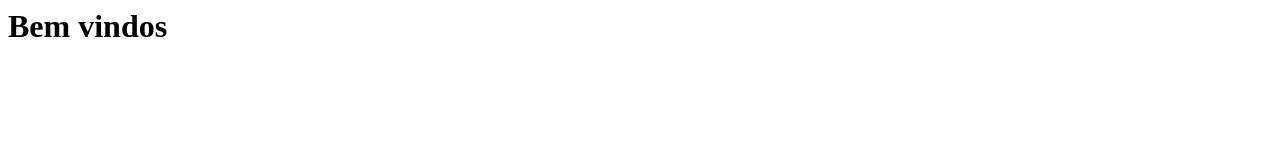
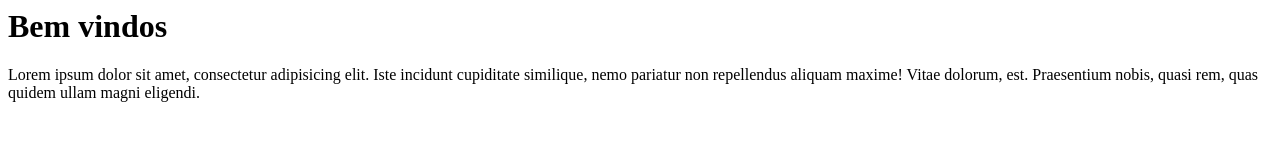
Before and after one commit to euclidescawanda/euclidescawanda.github.io, a plain HTML site: page index.html in a window 1280 px wide. Drawn offline with Linux system fonts and the light colour scheme.

```diff
--- a/index.html
+++ b/index.html
@@ -5,5 +5,8 @@
 </head>
 <body>
 	<h1>Bem vindos</h1>
+	<p>
+		Lorem ipsum dolor sit amet, consectetur adipisicing elit. Iste incidunt cupiditate similique, nemo pariatur non repellendus aliquam maxime! Vitae dolorum, est. Praesentium nobis, quasi rem, quas quidem ullam magni eligendi.
+	</p>
 </body>
 </html>
```
